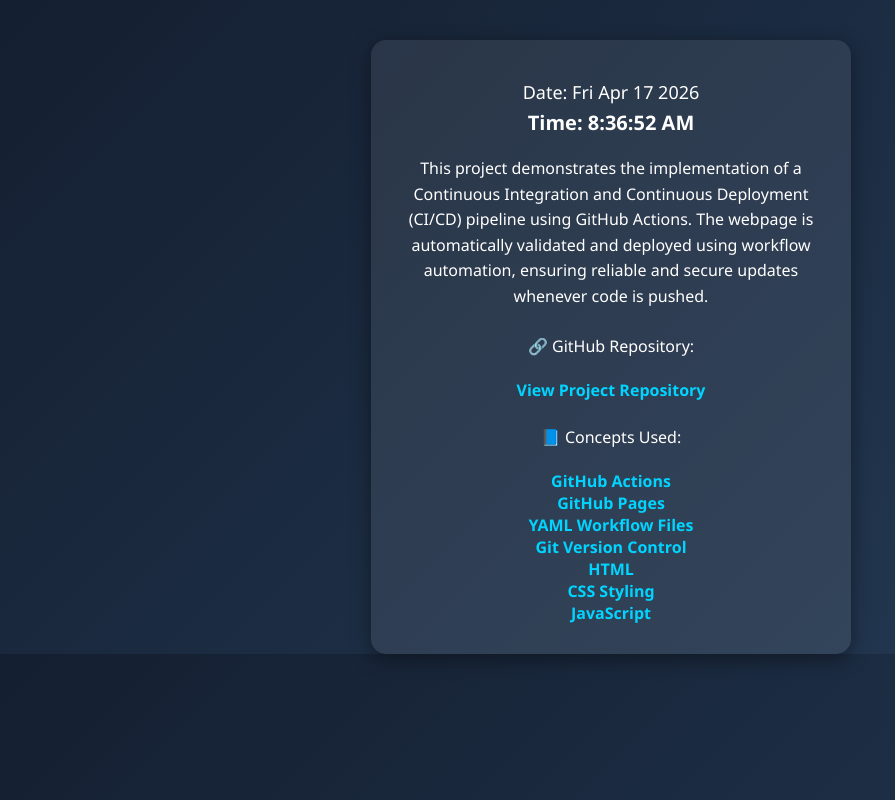
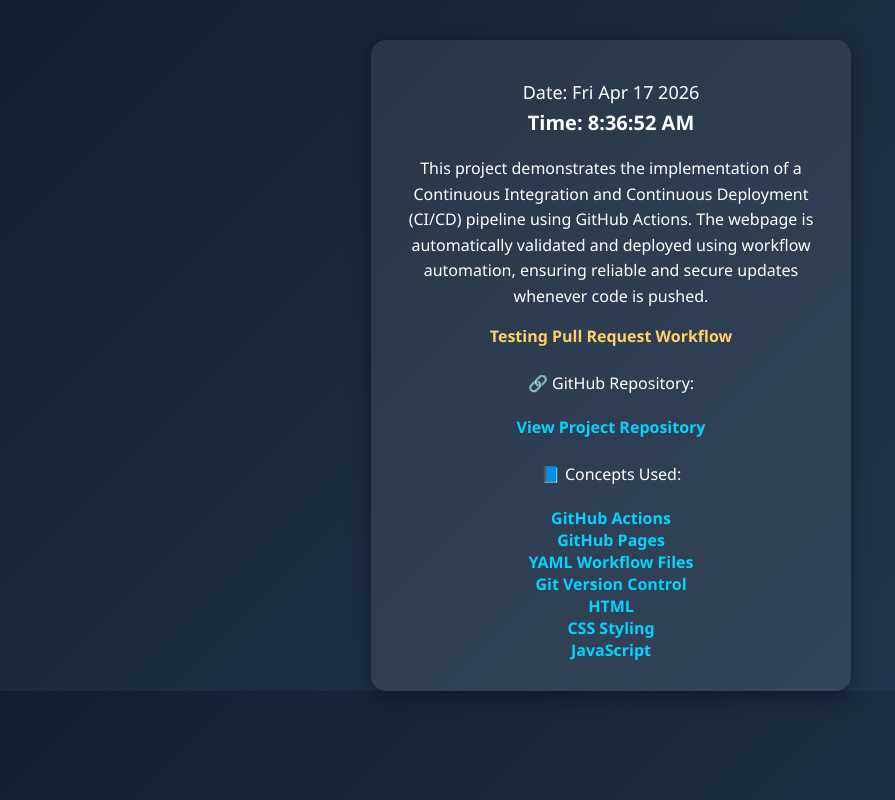
Before and after one commit to ayushjoseph03/web_task, a plain HTML site: page index.html in a window 1280 px wide. Shown: the whole page, without its empty margins (29-924 px from the left). Drawn offline with Linux system fonts and the light colour scheme.

Commit message:
Added test line for pull request workflow

```diff
--- a/index.html
+++ b/index.html
@@ -17,81 +17,54 @@
     text-align: center;
 }
 
-/* Container */
-
 .container {
-
     margin-top: 40px;
 }
 
-/* Card */
-
 .card {
-
     background: rgba(255,255,255,0.08);
-
     padding: 30px;
-
     width: 420px;
-
     margin: auto;
-
     border-radius: 15px;
-
     box-shadow: 0px 5px 20px rgba(0,0,0,0.4);
-
 }
 
-/* Links */
-
 a {
-
     color: #00d4ff;
-
     text-decoration: none;
-
     font-weight: bold;
 }
 
 a:hover {
-
     color: #66e0ff;
 }
 
-/* Date */
-
 #date {
-
     font-size: 18px;
     margin-top: 10px;
 }
 
-/* Time */
-
 #time {
-
     font-size: 20px;
     margin-top: 5px;
-
     font-weight: bold;
 }
 
-/* Description */
-
 .description {
-
     margin-top: 20px;
-
     font-size: 16px;
-
     line-height: 1.6;
 }
 
-/* Section */
+.section {
+    margin-top: 25px;
+}
 
-.section {
-
-    margin-top: 25px;
+.test-line {
+    margin-top: 15px;
+    color: #ffd166;
+    font-weight: bold;
 }
 
 </style>
@@ -121,6 +94,12 @@
 reliable and secure updates whenever code is pushed.
 
 </div>
+
+<!-- ✅ Test Line Added Here -->
+
+<p class="test-line">
+Testing Pull Request Workflow
+</p>
 
 <!-- GitHub Repo -->
 
@@ -192,8 +171,6 @@
 
 <script>
 
-/* Date */
-
 function updateDateTime() {
 
 const now = new Date();
```
